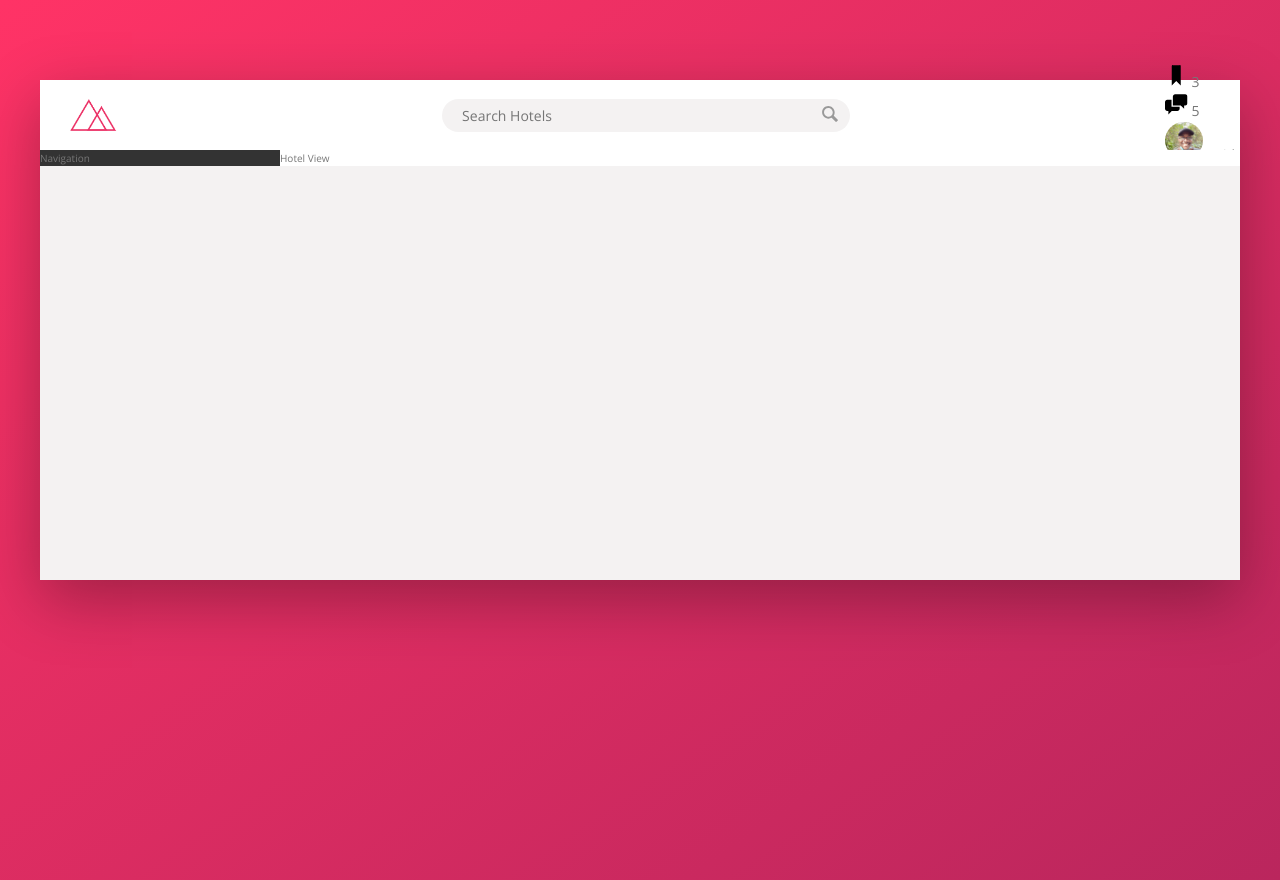
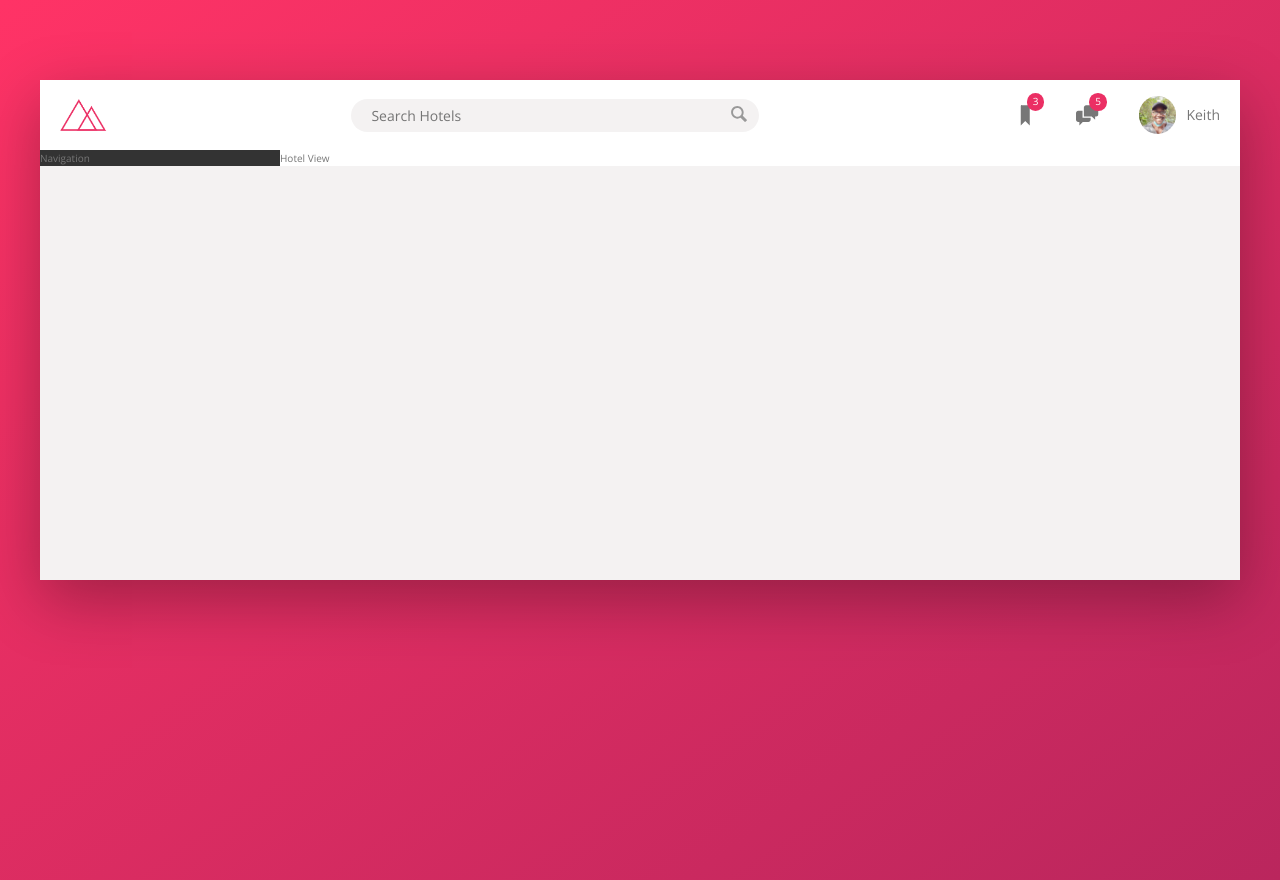
Before and after one commit to MandelaK/Trillo, a website: page index.html in a window 1280 px wide. Drawn offline with nearby package versions, Linux system fonts and the light colour scheme.

Commit message:
Style the User Navigation Section
- Finalize styling header
- Style user navigation section

```diff
--- a/sass/components/_logo.scss
+++ b/sass/components/_logo.scss
@@ -1,4 +1,4 @@
 .logo {
   height: 3.25rem;
-  margin-left: 3rem;
+  margin-left: 2rem;
 }
--- a/sass/components/_user-nav.scss
+++ b/sass/components/_user-nav.scss
@@ -1,23 +1,46 @@
 .user-nav {
+  display: flex;
+  align-items: center;
+  align-self: stretch;
+
+  // Select all direct children only
+  & > * {
+    padding: 0 2rem;
+    cursor: pointer;
+    height: 100%;
+    display: flex;
+    align-items: center;
+
+    &:hover {
+      background-color: var(--color-grey-light-2);
+    }
+  }
   &__icon-box {
+    position: relative;
   }
 
   &__icon {
     height: 2.25rem;
     width: 2.25rem;
+    fill: var(--color-grey-dark-2);
   }
 
   &__notification {
-  }
-
-  &__user {
+    font-size: 1rem;
+    height: 1.75rem;
+    width: 1.75rem;
+    border-radius: 50%;
+    background-color: var(--color-primary);
+    color: var(--color-white);
+    position: absolute;
+    top: 1.3rem;
+    right: 1.2rem;
+    text-align: center;
   }
 
   &__user-photo {
     height: 3.75rem;
     border-radius: 50%;
-  }
-
-  &__user-name {
+    margin-right: 1rem;
   }
 }
```
Also changed, not shown: css/style.css.
